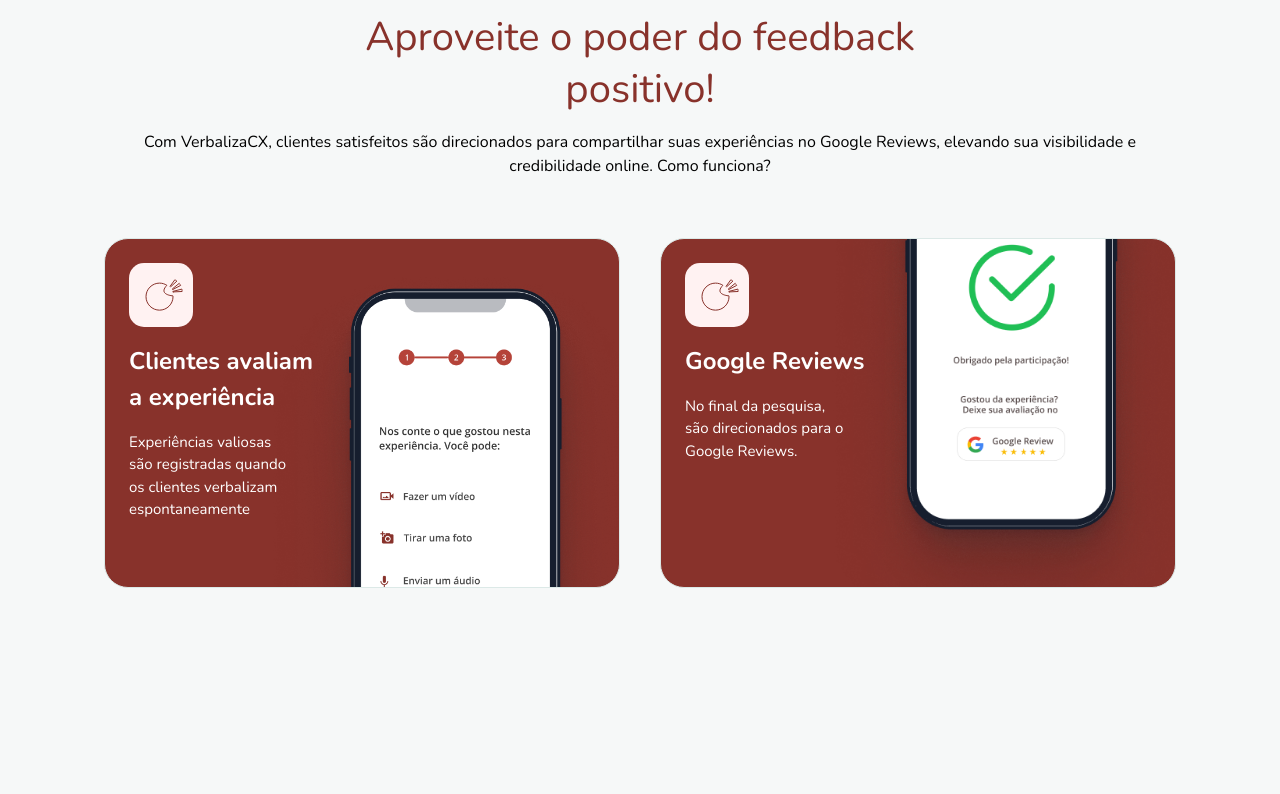
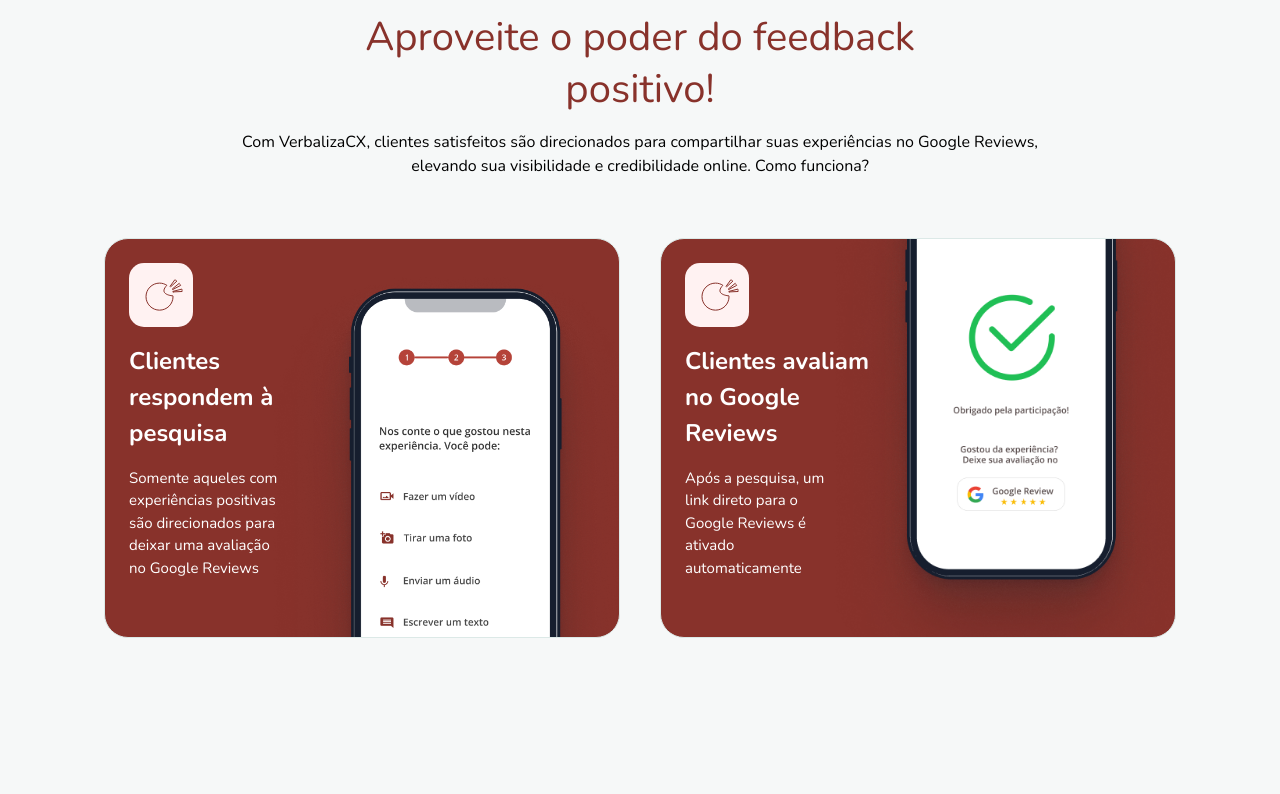
Before and after one commit to CodeTheFato/Verbaliza-site, a Next.js app: page / in a window 1280 px wide. Shown: the part 3560-4354 px from the top of the page. Built offline with nearby package versions, Linux system fonts and the light colour scheme.

Commit message:
fix: Ajustes textos

```diff
--- a/src/app/components/sectionGoogle/SectionGoogle.tsx
+++ b/src/app/components/sectionGoogle/SectionGoogle.tsx
@@ -8,8 +8,10 @@ export function SectionGoogle() {
           <h2>Aproveite o poder do feedback positivo!</h2>
           <p>
             Com VerbalizaCX, clientes satisfeitos são direcionados para
-            compartilhar suas experiências no Google Reviews, elevando sua
-            visibilidade e credibilidade online. Como funciona?
+            compartilhar suas experiências no Google Reviews,
+          </p>
+          <p>
+            elevando sua visibilidade e credibilidade online. Como funciona?
           </p>
         </header>
         <div className="content">
@@ -26,10 +28,10 @@ export function SectionGoogle() {
                     width={64}
                     alt="flow"
                   />
-                  <h3>Clientes avaliam a experiência</h3>
+                  <h3>Clientes respondem à pesquisa</h3>
                   <p style={{ width: '160px' }}>
-                    Experiências valiosas são registradas quando os clientes
-                    verbalizam espontaneamente
+                    Somente aqueles com experiências positivas são direcionados
+                    para deixar uma avaliação no Google Reviews
                   </p>
                 </div>
                 <Image
@@ -58,10 +60,10 @@ export function SectionGoogle() {
                     width={64}
                     alt="flow"
                   />
-                  <h3>Google Reviews</h3>
+                  <h3>Clientes avaliam no Google Reviews</h3>
                   <p style={{ width: '160px' }}>
-                    No final da pesquisa, são direcionados para o Google
-                    Reviews.
+                    Após a pesquisa, um link direto para o Google Reviews é
+                    ativado automaticamente
                   </p>
                 </div>
                 <Image
--- a/src/app/components/sectionGoogle/styles.css
+++ b/src/app/components/sectionGoogle/styles.css
@@ -16,7 +16,6 @@
   border: 1px solid var(--brand-light);
   border-radius: 2.4rem;
   background-color: var(--primary-color);
-  /* background-color: #003d60; */
 }
 
 #google .card h3 {
@@ -57,7 +56,7 @@
 
   #google .card {
     width: 30%;
-    height: 35rem;
+    height: 40rem;
     flex-grow: 1;
   }
 }
--- a/src/app/components/sectionPrices/PlanCards.tsx
+++ b/src/app/components/sectionPrices/PlanCards.tsx
@@ -12,7 +12,7 @@ export function PlanCards() {
         </p>
         <div className="divider" />
         <div className="price-description">
-          <p>1 unidade de negócio</p>
+          <p>1 Unidade de negócio</p>
           <p>1 Licença</p>
         </div>
         <div className="divider" />
--- a/src/app/components/sectionPrices/SliderPrices.tsx
+++ b/src/app/components/sectionPrices/SliderPrices.tsx
@@ -34,7 +34,7 @@ const SliderPrices = (props: PlanCardProps) => {
         / Mês
       </h2>
       <p className="font-open-sans text-black-300 mb-5 w-full text-center text-lg font-medium">
-        {selectedPlan?.units} unidade{selectedPlan?.units > 1 ? 's' : ''} de
+        {selectedPlan?.units} Unidade{selectedPlan?.units > 1 ? 's' : ''} de
         negócio.
       </p>
 
```
